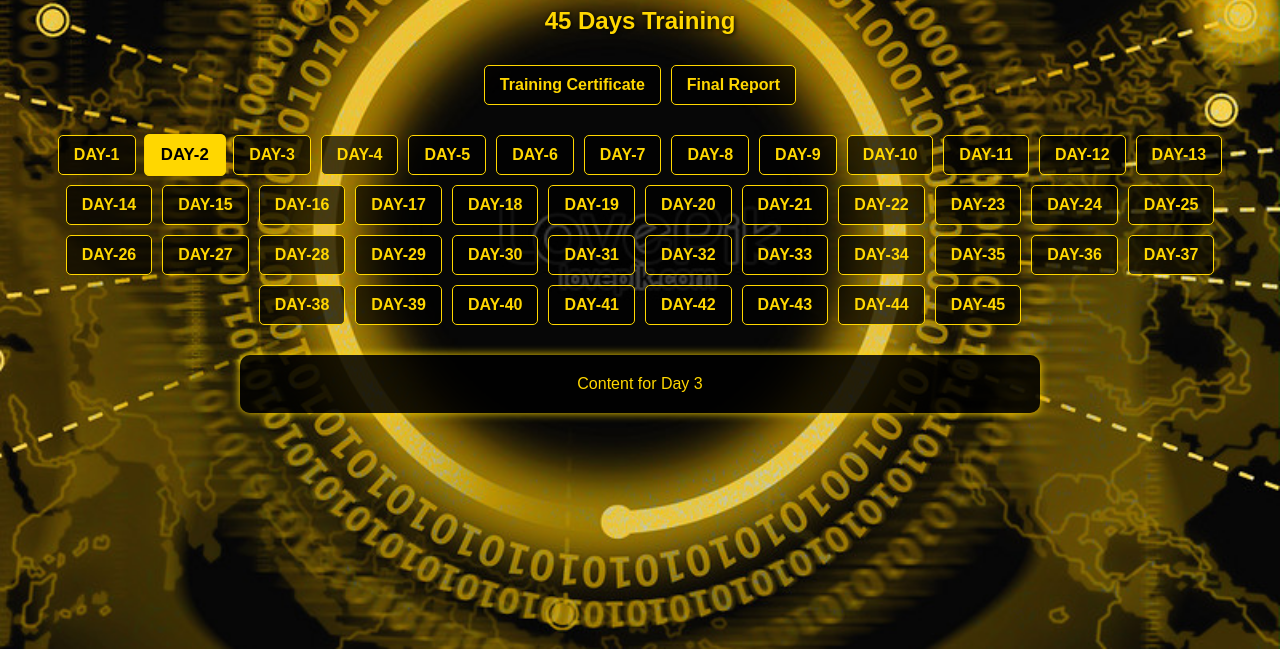
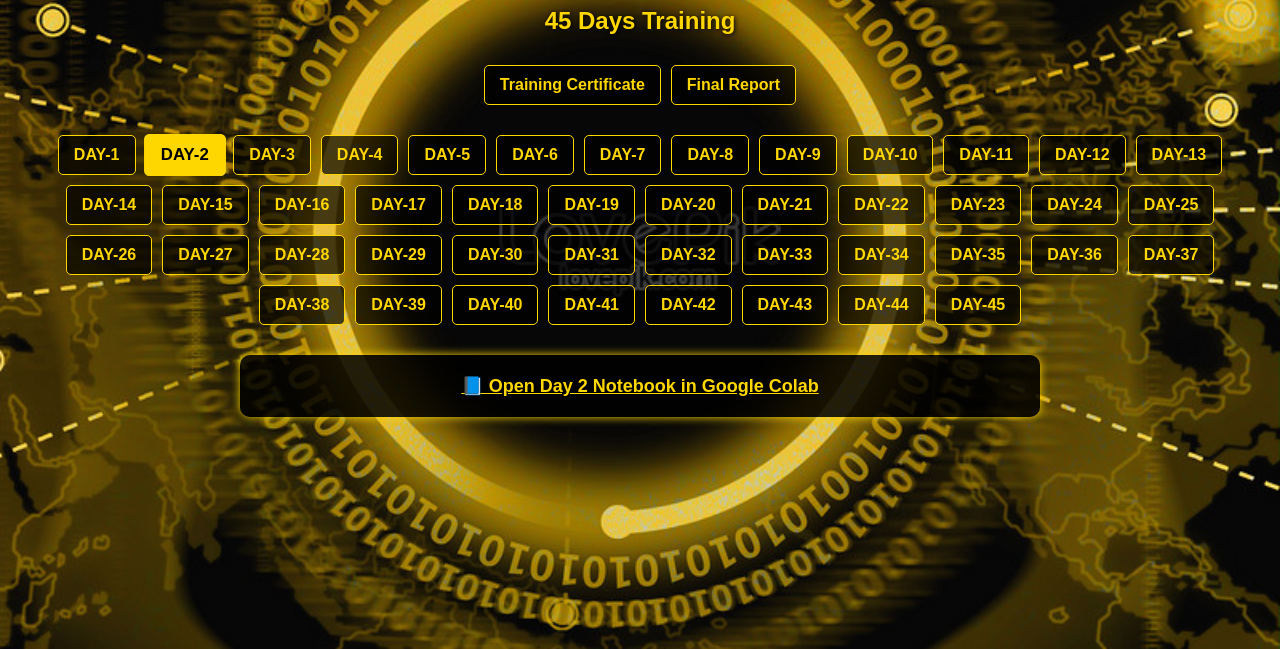
Before and after one commit to RM-f1/30-Days-Data-Science-Diary, a plain HTML site: page index.html in a window 1280 px wide. Both pictures are taken after a click on the link "DAY-2". Shown: the part 151-800 px from the top of the page. Drawn offline with Linux system fonts and the light colour scheme.

Commit message:
Update index.html

```diff
--- a/index.html
+++ b/index.html
@@ -159,14 +159,11 @@
 </div>
 
 
-<a href="https://colab.research.google.com/github/RM-f1/45-Days-Data-Science-Diary/blob/main/DAY-2.ipynb" target="_blank">
-
-</a>
-  <a href="https://colab.research.google.com/github/RM-f1/45-Days-Data-Science-Diary/blob/main/DAY-2.ipynb" target="_blank">
-
-</a>
-
-
+  <div class="content">
+  <a href="https://colab.research.google.com/github/RM-f1/45-Days-Data-Science-Diary/blob/main/DAY-2.ipynb" target="_blank" style="font-size: 18px; color: #FFD700; font-weight: bold; text-decoration: underline;">
+    📘 Open Day 2 Notebook in Google Colab
+  </a>
+</div>
 
 
   <div class="content">Content for Day 3</div>
```
